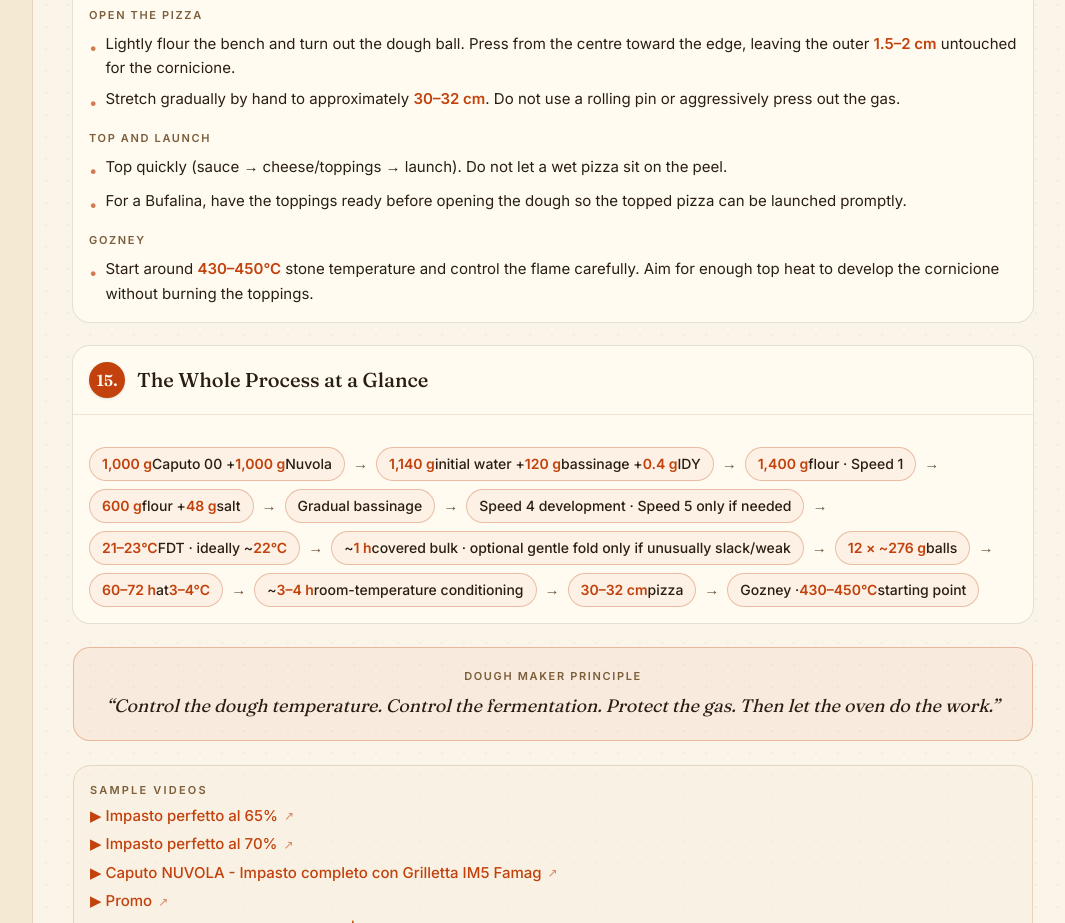
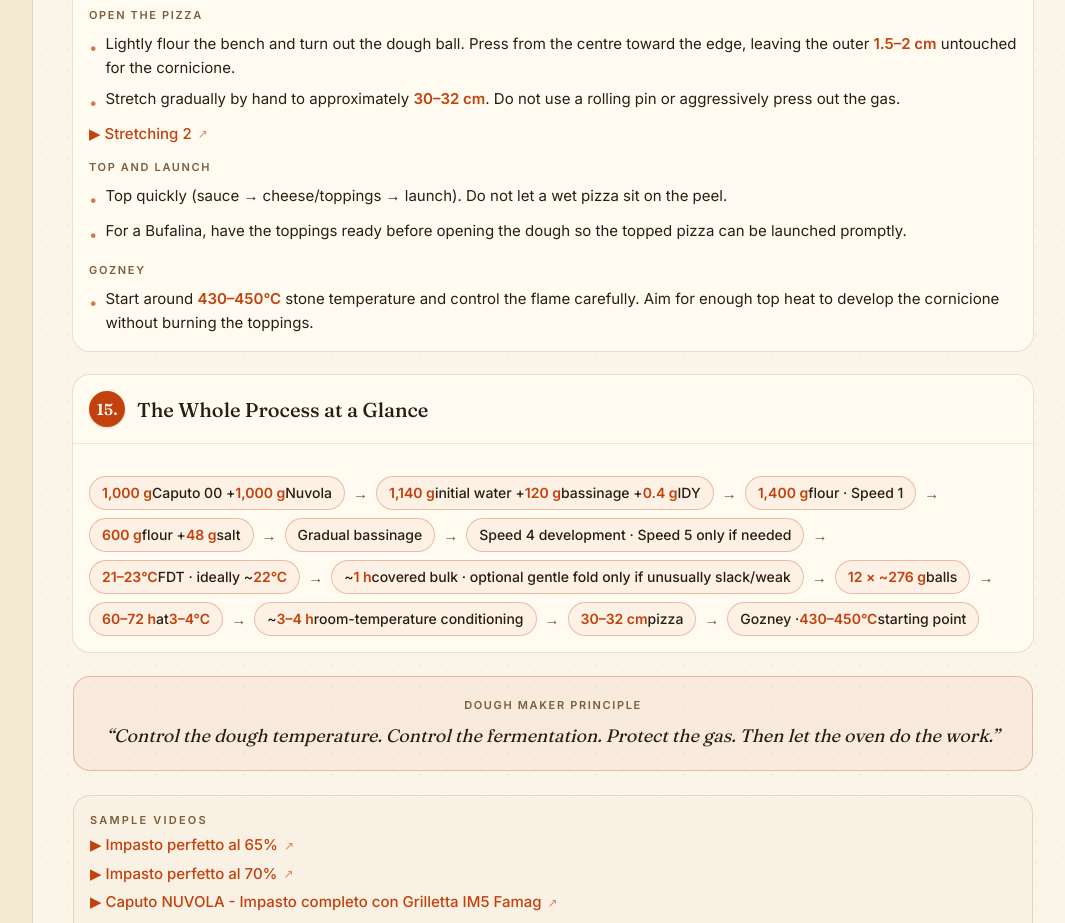
Before and after one commit to gnovoab/pizzaiiolo, a Next.js app: page /dough-maker in a window 1280 px wide. Shown: the part 5000-5923 px from the top of the page, without its empty margins (207-1272 px from the left). Built offline with nearby package versions, Linux system fonts and the light colour scheme.

Commit message:
added video

```diff
--- a/src/app/dough-maker/page.tsx
+++ b/src/app/dough-maker/page.tsx
@@ -350,6 +350,9 @@ export default function DoughMakerPage() {
               "Lightly flour the bench and turn out the dough ball. Press from the centre toward the edge, leaving the outer 1.5–2 cm untouched for the cornicione.",
               "Stretch gradually by hand to approximately 30–32 cm. Do not use a rolling pin or aggressively press out the gas.",
             ]} />
+            <a href="https://www.youtube.com/shorts/mgyW14VCuAU" target="_blank" rel="noopener noreferrer" className="mt-2 inline-flex items-center gap-1.5 text-[15px] text-primary hover:underline font-medium">
+              ▶ Stretching 2 <span className="text-xs opacity-60">↗</span>
+            </a>
             <Subhead className="mt-4">Top and launch</Subhead>
             <Bullets items={[
               "Top quickly (sauce → cheese/toppings → launch). Do not let a wet pizza sit on the peel.",
```
